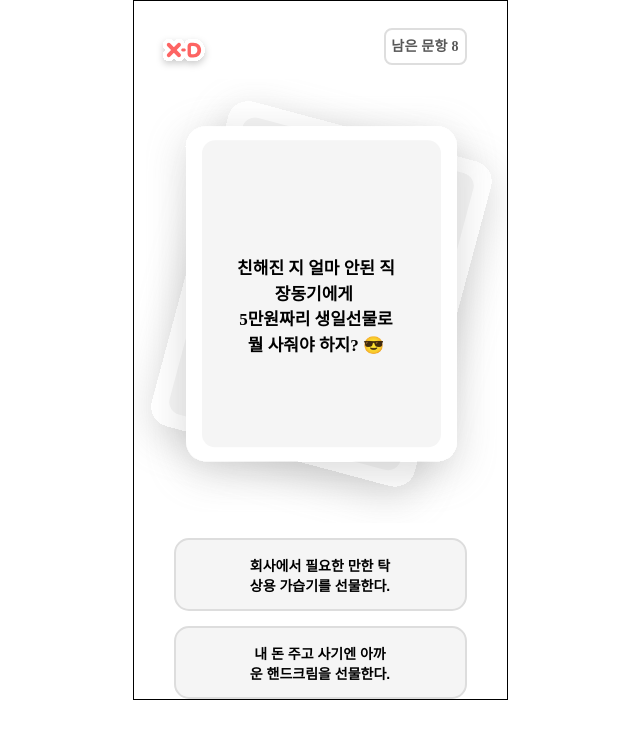
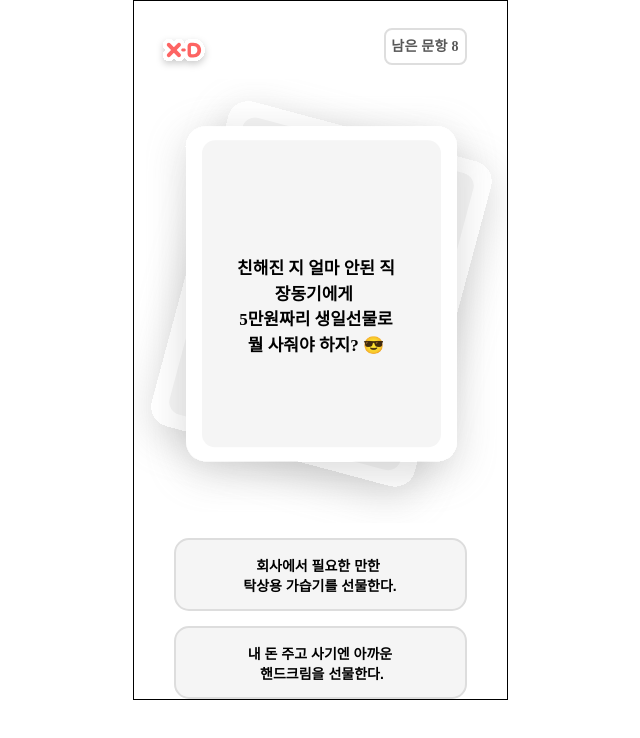
Before and after one commit to gift-mbti/gift-mbti, a Next.js app: page /quiz in a window 1280 px wide. Shown: the top 738 px of the page, without its empty margins (320-960 px from the left). Built offline with nearby package versions, Linux system fonts and the light colour scheme.

Commit message:
fix : quiz answer pre-wrap 적용

```diff
--- a/src/components/QuizArticle.tsx
+++ b/src/components/QuizArticle.tsx
@@ -53,13 +53,13 @@ const QuizAnswerBtn2 = styled(QuizAnswerBtn1)``;
 // 호진 TODO : 텍스트 가운데 정렬이 필요하다.
 // P태그 눌렀을때는 색이 잘 변하는데 button 눌렀을때 안변함
 const QuizAnswer1 = styled.p`
-  width: 144px;
+  width: 260px;
   margin: 0 auto;
   text-align: center;
   font-weight: 600;
   font-size: 14px;
   color: black;
-
+  white-space: pre-wrap;
   &:hover {
     color: #fd6463;
   }
--- a/src/data/quiz.ts
+++ b/src/data/quiz.ts
@@ -4,7 +4,7 @@ const data = [
       title:
         '친해진 지 얼마 안된 직장동기에게 \n5만원짜리 생일선물로 뭘 사줘야 하지? 😎',
       ans1: '회사에서 필요한 만한 \n탁상용 가습기를 선물한다.',
-      ans2: '내 돈 주고 사기엔 아까운 핸드크림을 선물한다.',
+      ans2: '내 돈 주고 사기엔 아까운\n 핸드크림을 선물한다.',
     },
   },
   {
@@ -33,15 +33,15 @@ const data = [
     qna: {
       title:
         '방 청소를 하면서\n 선물로 받았던 물건들을\n 정리하려고 한다.\n 물건을 버릴 때 나는? 📦',
-      ans1: '이제 쓸모없으니까 버려도 될 것 같으니 쓸모에 따라 분리한다. ',
-      ans2: '이 선물과 함께했던 추억이 생각나며 추억을 곱씹으며 정리한다.',
+      ans1: '이제 쓸모없으니까 버려도 될 것 같으니\n 쓸모에 따라 분리한다. ',
+      ans2: '이 선물과 함께했던 추억이 생각나며\n 추억을 곱씹으며 정리한다.',
     },
   },
   {
     qna: {
       title: '해외여행을 마치고\n 돌아오는 길..\n 공항 면세점에 들렀다 ✈️',
-      ans1: '가족, 친구 별로 미리 정리해둔 선물 리스트를 보며 차례대로 구입한다.',
-      ans2: '별다른 계획 없이 생각나는 대로 기념품을 구입한다.',
+      ans1: '가족, 친구 별로 미리 정리해둔\n 선물 리스트를 보며 차례대로 구입한다.',
+      ans2: '별다른 계획 없이\n 생각나는 대로 기념품을 구입한다.',
     },
   },
   {
```
